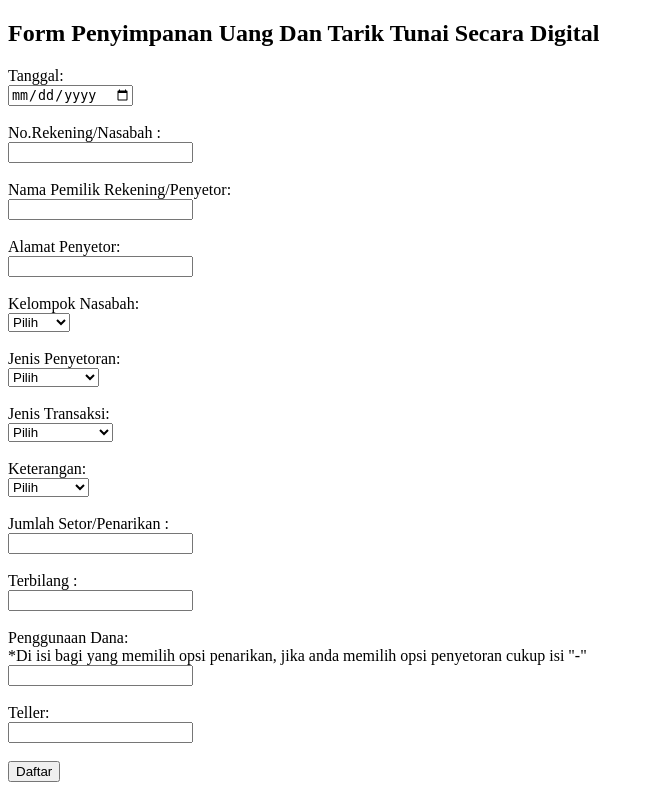
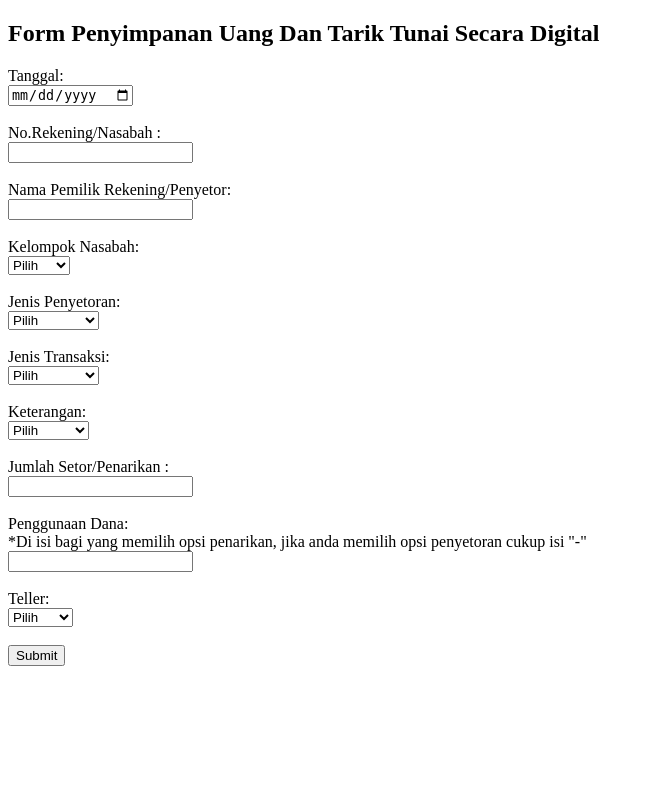
Before and after one commit to acaaaaaaaaaaaaaaaaaaaaaaa/Kelompok-9-Keisa-Muthia-Wina-, a PHP site: the page made by bank mini kel 9.php in a window 1280 px wide. Shown: the whole page, without its empty margins (0-653 px from the left). Run offline with PHP 8.4, Linux system fonts and the light colour scheme.

Commit message:
revisi bank mini

```diff
--- a/bank mini kel 9.php
+++ b/bank mini kel 9.php
@@ -8,12 +8,13 @@
     <form method="post" action="">
         <label for="tanggal">Tanggal:</label><br>
         <input type="date" name="tanggal" id="tanggal" required><br><br>
+
         <label>No.Rekening/Nasabah : </label><br>
         <input type="text" name="rekening" required><br><br>
+
         <label>Nama Pemilik Rekening/Penyetor:</label><br>
         <input type="text" name="pemilik" required><br><br>
-        <label>Alamat Penyetor: </label><br>
-        <input type="text" name="alamat" required><br><br>
+
         <label>Kelompok Nasabah:</label><br>
         <select name="nasabah" required>
             <option value="">Pilih</option>
@@ -21,68 +22,134 @@
             <option value="Guru">Guru</option>
             <option value="Umum">Umum</option>
         </select><br><br>
+
         <label>Jenis Penyetoran:</label><br>
         <select name="penyetoran" required>
             <option value="">Pilih</option>
             <option value="BANK MINI">BANK MINI</option>
             <option value="BPR-KU">BPR-KU</option>
         </select><br><br>
+
         <label>Jenis Transaksi:</label><br>
         <select name="transaksi" required>
             <option value="">Pilih</option>
             <option value="Penyetoran">Penyetoran</option>
             <option value="Penarikan">Penarikan</option>
-            <option value="Lokal">Lokal</option>
-            <option value="Antar Cabang">Antar Cabang</option>
         </select><br><br>
+
         <label>Keterangan:</label><br>
         <select name="keterangan" required>
             <option value="">Pilih</option>
             <option value="Tabungan">Tabungan</option>
-            <option value="IPP">IPP</option>
-            <option value="DSP">DSP</option>
-            <option value="Pinjaman">Pinjaman</option>
         </select><br><br>
+
         <label>Jumlah Setor/Penarikan : </label><br>
         <input type="text" name="jumlah" required><br><br>
-        <label>Terbilang : </label><br>
-        <input type="text" name="terbilang" required><br><br>
+
         <label>Penggunaan Dana: </label><br>
         <span>*Di isi bagi yang memilih opsi penarikan, jika anda memilih opsi penyetoran cukup isi "-"</span><br>
         <input type="text" name="penggunaan" required><br><br>
-        <label>Teller: </label><br>
-        <input type="text" name="teller" required><br><br>
-    <input type="submit" name="submit" value="Daftar">
+
+        <label>Teller:</label><br>
+        <select name="teller" required>
+            <option value="">Pilih</option>
+            <option value="Teller 1">Teller 1</option>
+            <option value="Teller 2">Teller 2</option>
+            <option value="Teller 3">Teller 3</option>
+        </select><br><br>
+
+        <input type="submit" name="submit" value="Submit">
     </form>
+
 <?php
+function terbilang($angka) {
+    $angka = abs($angka);
+    $baca = ["", "Satu", "Dua", "Tiga", "Empat", "Lima", "Enam", "Tujuh", "Delapan", "Sembilan", "Sepuluh", "Sebelas"];
+    $hasil = "";
+
+    if ($angka < 12) {
+        $hasil = " " . $baca[$angka];
+    } elseif ($angka < 20) {
+        $hasil = terbilang($angka - 10) . " Belas";
+    } elseif ($angka < 100) {
+        $hasil = terbilang(floor($angka / 10)) . " Puluh" . terbilang($angka % 10);
+    } elseif ($angka < 200) {
+        $hasil = " Seratus" . terbilang($angka - 100);
+    } elseif ($angka < 1000) {
+        $hasil = terbilang(floor($angka / 100)) . " Ratus" . terbilang($angka % 100);
+    } elseif ($angka < 2000) {
+        $hasil = " Seribu" . terbilang($angka - 1000);
+    } elseif ($angka < 1000000) {
+        $hasil = terbilang(floor($angka / 1000)) . " Ribu" . terbilang($angka % 1000);
+    } elseif ($angka < 1000000000) {
+        $hasil = terbilang(floor($angka / 1000000)) . " Juta" . terbilang($angka % 1000000);
+    }
+
+    return $hasil;
+}
+
 if (isset($_POST['submit'])) {
     $tanggal = $_POST['tanggal'];
-        $rekening= $_POST['rekening'];
-        $pemilik= $_POST['pemilik'];
-        $alamat = $_POST['alamat'];
+    $rekening = $_POST['rekening'];
+    $pemilik = $_POST['pemilik'];
     $nasabah = $_POST['nasabah'];
     $penyetoran = $_POST['penyetoran'];
     $transaksi = $_POST['transaksi'];
     $keterangan = $_POST['keterangan'];
-        $jumlah = $_POST['jumlah'];
-        $terbilang = $_POST['terbilang'];
+    $jumlah = preg_replace('/[^0-9]/', '', $_POST['jumlah']);
     $penggunaan = $_POST['penggunaan'];
     $teller = $_POST['teller'];
 
-        echo "<h3>Data Penyetor:</h3><bd>";
-        echo "Tanggal yang dikirim: <strong>" . htmlspecialchars($tanggal) . "</strong><br>";
-        echo "No Rekening/Nasabah: $rekening<br>";
-        echo "Nama Pemilik Rekening/Penyetor: $pemilik<br>";
-        echo "Alamat Penyetor: $alamat<br>";
-        echo "Kelompok Nasabah: $nasabah<br>";
-        echo "Jenis Penyetoran: $penyetoran<br>";
-        echo "Jenis Transaksi: $transaksi<br>";
-        echo "Keterangan : $keterangan<br>";
-        echo "Jumlah Stor/Penarikan: $jumlah<br>";
-        echo "Terbilang: $terbilang<br>";
-        echo "Penggunaan Dana: $penggunaan<br>";
-        echo "Teller: $teller<br>";
+    $saldo_awal = 500000;
+
+    if ($transaksi === "Penyetoran") {
+        $saldo_akhir = $saldo_awal + $jumlah;
+    } elseif ($transaksi === "Penarikan") {
+        $saldo_akhir = $saldo_awal - $jumlah;
+    } else {
+        $saldo_akhir = $saldo_awal;
+    }
+
+    $terbilang_jumlah = terbilang($jumlah);
+    $saldo_akhir_terbilang = terbilang($saldo_akhir);
+
+    // Output tabel horizontal
+    echo "<h3>Data Penyetor</h3>";
+    echo "<table border='1' cellpadding='10' cellspacing='0'>";
+    echo "<tr>
+            <th>Tanggal</th>
+            <th>No Rekening</th>
+            <th>Nama Pemilik</th>
+            <th>Kelompok Nasabah</th>
+            <th>Jenis Penyetoran</th>
+            <th>Jenis Transaksi</th>
+            <th>Keterangan</th>
+            <th>Jumlah</th>
+            <th>Terbilang</th>
+            <th>Penggunaan Dana</th>
+            <th>Teller</th>
+            <th>Saldo Awal</th>
+            <th>Saldo Akhir</th>
+          </tr>";
+
+    echo "<tr>
+            <td>" . htmlspecialchars($tanggal) . "</td>
+            <td>$rekening</td>
+            <td>$pemilik</td>
+            <td>$nasabah</td>
+            <td>$penyetoran</td>
+            <td>$transaksi</td>
+            <td>$keterangan</td>
+            <td>Rp " . number_format($jumlah, 0, ',', '.') . "</td>
+            <td>$terbilang_jumlah Rupiah</td>
+            <td>$penggunaan</td>
+            <td>$teller</td>
+            <td>Rp " . number_format($saldo_awal, 0, ',', '.') . "</td>
+            <td>Rp " . number_format($saldo_akhir, 0, ',', '.') . " <br> ($saldo_akhir_terbilang Rupiah)</td>
+          </tr>";
+    echo "</table>";
 }
 ?>
+
 </body>
 </html>
```
Lines whose indentation alone changed are shown as unchanged.
